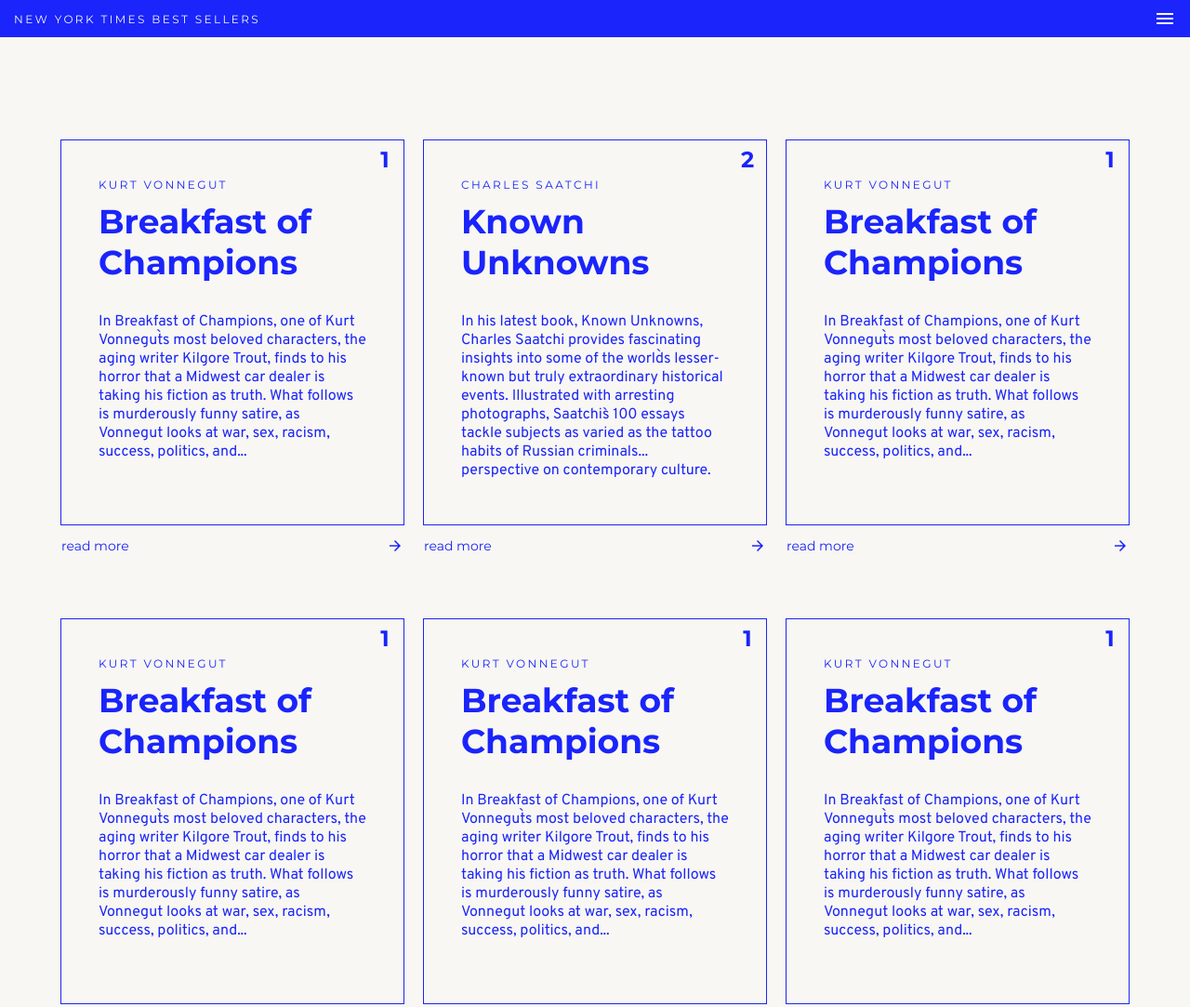
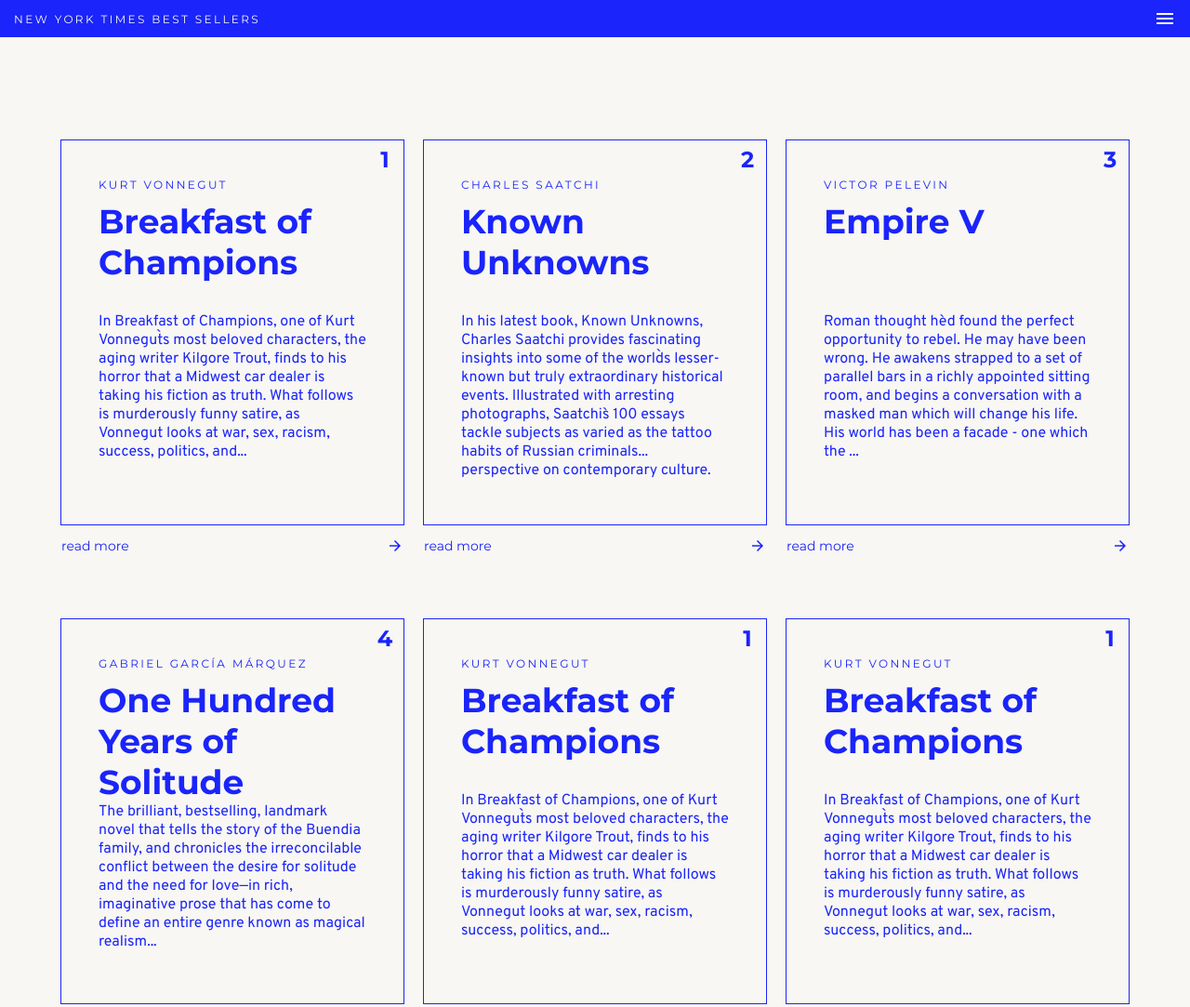
Before and after one commit to klikknpro/ui-final-books, a plain HTML site: page index.html in a window 1280 px wide. Shown: the top 1083 px of the page at 93% size. Drawn offline with Linux system fonts and the light colour scheme.

Commit message:
finalised version

```diff
--- a/index.html
+++ b/index.html
@@ -17,7 +17,7 @@
       <article class="book-cards">
         <p class="index">1</p>
         <div class="content">
-          <p class="sub">KURT VONNEGUT</p>
+          <p class="sub">Kurt Vonnegut</p>
           <h2 class="title">Breakfast of Champions</h2>
           <p class="text">
             In Breakfast of Champions, one of Kurt Vonnegut`s most beloved characters, the aging writer Kilgore Trout,
@@ -33,7 +33,7 @@
       <article class="book-cards">
         <p class="index">2</p>
         <div class="content">
-          <p class="sub">CHARLES SAATCHI</p>
+          <p class="sub">Charles Saatchi</p>
           <h2 class="title">Known Unknowns</h2>
           <p class="text">
             In his latest book, Known Unknowns, Charles Saatchi provides fascinating insights into some of the world`s
@@ -48,14 +48,14 @@
         </button>
       </article>
       <article class="book-cards">
-        <p class="index">1</p>
+        <p class="index">3</p>
         <div class="content">
-          <p class="sub">KURT VONNEGUT</p>
-          <h2 class="title">Breakfast of Champions</h2>
+          <p class="sub">Victor Pelevin</p>
+          <h2 class="title">Empire V</h2>
           <p class="text">
-            In Breakfast of Champions, one of Kurt Vonnegut`s most beloved characters, the aging writer Kilgore Trout,
-            finds to his horror that a Midwest car dealer is taking his fiction as truth. What follows is murderously
-            funny satire, as Vonnegut looks at war, sex, racism, success, politics, and...
+            Roman thought he`d found the perfect opportunity to rebel. He may have been wrong. He awakens strapped to a
+            set of parallel bars in a richly appointed sitting room, and begins a conversation with a masked man which
+            will change his life. His world has been a facade - one which the ...
           </p>
         </div>
         <button>
@@ -64,14 +64,14 @@
         </button>
       </article>
       <article class="book-cards">
-        <p class="index">1</p>
+        <p class="index">4</p>
         <div class="content">
-          <p class="sub">KURT VONNEGUT</p>
-          <h2 class="title">Breakfast of Champions</h2>
+          <p class="sub">Gabriel García Márquez</p>
+          <h2 class="title">One Hundred Years of Solitude</h2>
           <p class="text">
-            In Breakfast of Champions, one of Kurt Vonnegut`s most beloved characters, the aging writer Kilgore Trout,
-            finds to his horror that a Midwest car dealer is taking his fiction as truth. What follows is murderously
-            funny satire, as Vonnegut looks at war, sex, racism, success, politics, and...
+            The brilliant, bestselling, landmark novel that tells the story of the Buendia family, and chronicles the
+            irreconcilable conflict between the desire for solitude and the need for love—in rich, imaginative prose
+            that has come to define an entire genre known as magical realism...
           </p>
         </div>
         <button>
--- a/style.scss
+++ b/style.scss
@@ -112,7 +112,8 @@ header {
 
 .book-cards {
   width: 370px;
-  height: 415px;
+  min-height: 415px;
+  height: fit-content;
   padding: 40px;
   position: relative;
 
@@ -144,6 +145,7 @@ header {
     margin-bottom: 10px;
     font-size: 12px;
     letter-spacing: 0.2em;
+    text-transform: uppercase;
   }
 
   .title {
```
Also changed, not shown: style.css, 1 other file.
